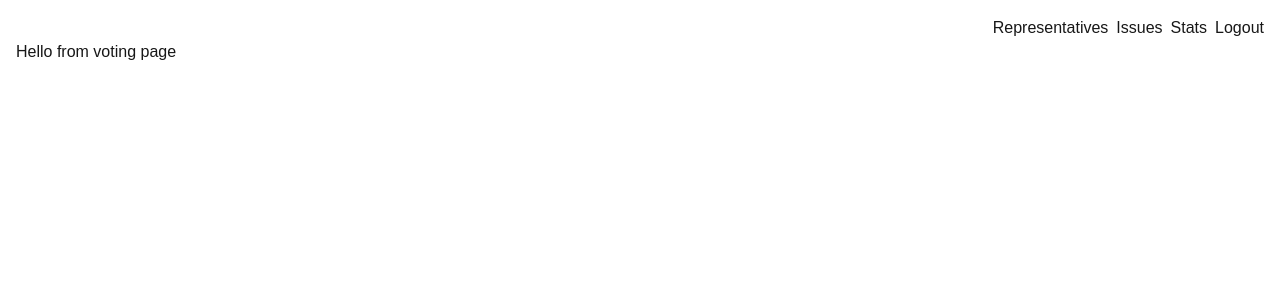
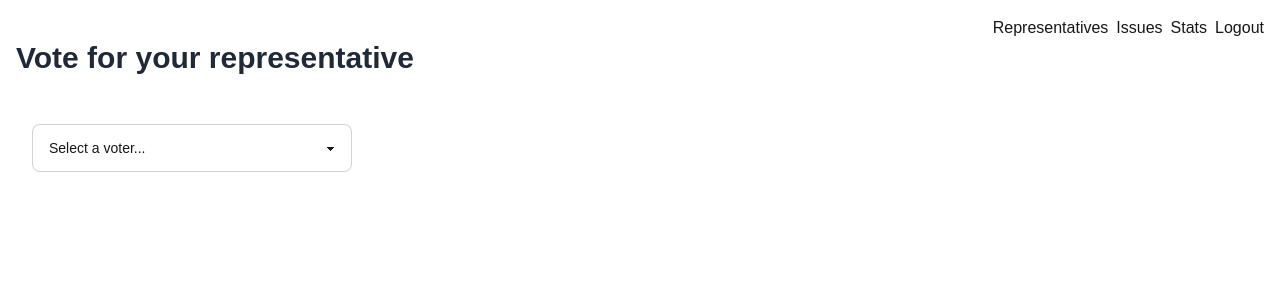
Before and after one commit to CarlUdo/voting-app, a Next.js app: page /public-voting in a window 1280 px wide. Shown: the top 300 px of the page. Built offline with nearby package versions, Linux system fonts and the light colour scheme.

Commit message:
Update public voting component

```diff
--- a/src/features/public-voting/ui/public-voting-page.tsx
+++ b/src/features/public-voting/ui/public-voting-page.tsx
@@ -1,7 +1,36 @@
+import { Heading } from "@/ui";
+
 export function PublicVotingPage() {
+  const voters = [
+    {
+      id: 1,
+      name: 'carl'
+    },
+    {
+      id: 2,
+      name: 'Andreas'
+    },
+  ];
+
   return (
-    <p>
-      Hello from voting page
-    </p>
+    <main>
+      <header>
+        <Heading title="Vote for your representative" />
+      </header>
+      <section className="p-4">
+        <div className="form-control w-full max-w-xs mb-8">
+          <select
+            className="select select-bordered"
+          >
+            <option value="">Select a voter...</option>
+            {voters.map((voter) => (
+              <option key={voter.id} value={voter.id}>
+                {voter.name}
+              </option>
+            ))}
+          </select>
+        </div>
+      </section>
+    </main>
   );
 }
```
